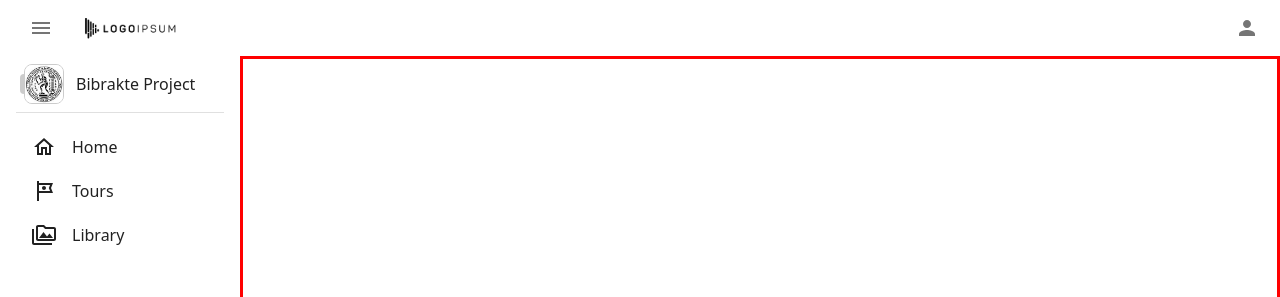
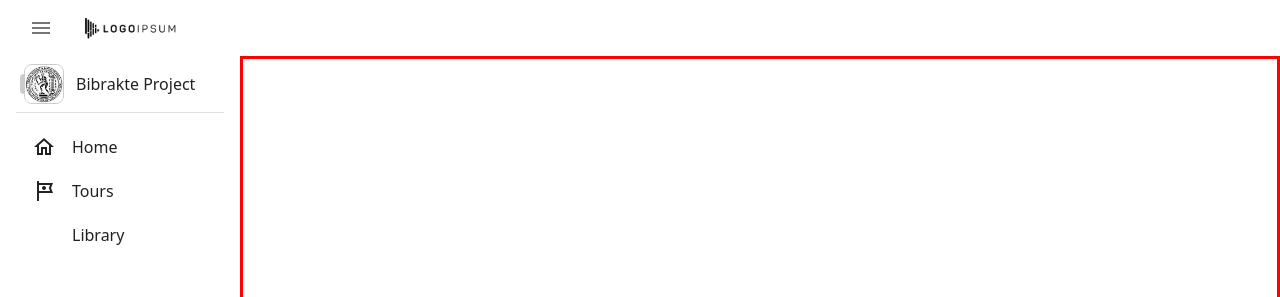
Before and after one commit to EUreka3D-XR/AR-Tour-Builder, a React (Vite) app: page /projects/1/library/1/edit in a window 1280 px wide. Shown: the top 297 px of the page. Built offline with nearby package versions, Linux system fonts and the light colour scheme; what miragejs would draw is missing.

Commit message:
Created an Icon component that uses font icons

```diff
--- a/index.html
+++ b/index.html
@@ -1,10 +1,19 @@
-<!DOCTYPE html>
+<!doctype html>
 <html lang="en">
   <head>
     <meta charset="UTF-8" />
     <link rel="icon" type="image/svg+xml" href="/vite.svg" />
     <meta name="viewport" content="width=device-width, initial-scale=1.0" />
     <title>EurekaXR</title>
+
+    <link
+      rel="stylesheet"
+      href="https://fonts.googleapis.com/icon?family=Material+Icons"
+    />
+    <link
+      rel="stylesheet"
+      href="https://fonts.googleapis.com/icon?family=Material+Icons+Outlined"
+    />
   </head>
   <body>
     <div id="root"></div>
--- a/src/components/header/Header.jsx
+++ b/src/components/header/Header.jsx
@@ -1,8 +1,8 @@
-import { Menu, Person } from "@mui/icons-material";
 import { IconButton, styled } from "@mui/material";
 
 import { useGeneralProvider } from "@/providers/general/GeneralContext";
 import logo from "@/assets/images/dummy-logo.webp";
+import EurekaIcon from "../icon/Icon";
 
 const ContainerStyled = styled("div")(({ theme }) => ({
   width: "100vw",
@@ -30,14 +30,14 @@ function Header() {
       <div className="side-header left-header">
         {isInsideAProject && (
           <IconButton size="small" onClick={toggleNavMenu}>
-            <Menu />
+            <EurekaIcon name="menu" />
           </IconButton>
         )}
         <img src={logo} alt="logo" className="logo" />
       </div>
       <div className="side-header right-header">
         <IconButton size="small">
-          <Person />
+          <EurekaIcon name="user" variant="filled" />
         </IconButton>
       </div>
     </ContainerStyled>
--- /dev/null
+++ b/src/components/icon/Icon.jsx
@@ -0,0 +1,32 @@
+import { Icon as MuiIcon, styled } from "@mui/material";
+
+const VARIANTS = {
+  filled: "material-icons",
+  outlined: "material-icons-outlined",
+};
+
+/**
+ * @param {Object} props
+ * @param {'outlined'|'filled'} props.variant
+ * @param {string} props.className
+ * @param {'inherit'|'action'|'disabled'|'primary'|'secondary'|'error'|'info'|'success'|'warning'} props.color
+ * @param {'inherit'|'large'|'medium'|'small'} props.fontSize
+ * @param {import("@/components/icon/icons").IconName} props.name
+ * @returns {JSX.Element}
+ */
+function IconUnstyled({ variant, className, color, fontSize, name }) {
+  return (
+    <MuiIcon
+      color={color}
+      fontSize={fontSize}
+      baseClassName={VARIANTS[variant]}
+      className={className}
+    >
+      {name}
+    </MuiIcon>
+  );
+}
+
+const EurekaIcon = styled(IconUnstyled)({});
+
+export default EurekaIcon;
--- /dev/null
+++ b/src/components/icon/icons.js
@@ -0,0 +1,14 @@
+/** @const */
+export const icons = {
+  home: "home",
+  media: "perm_media",
+  menu: "menu",
+  poi: "location_on",
+  settings: "settings",
+  tour: "tour",
+  user: "person",
+};
+
+/**
+ * @typedef {keyof typeof icons} IconName
+ */
--- a/src/components/navbar/Navbar.jsx
+++ b/src/components/navbar/Navbar.jsx
@@ -1,13 +1,9 @@
 import clsx from "clsx";
-import {
-  HomeOutlined,
-  PermMediaOutlined,
-  TourOutlined,
-} from "@mui/icons-material";
 import { MenuList, styled } from "@mui/material";
 
 import { useGeneralProvider } from "@/providers/general/GeneralContext";
 import { navPaths } from "@/utils/paths";
+import EurekaIcon from "../icon/Icon";
 import NavbarItem from "./NavbarItem";
 import NavbarProjects from "./NavbarProjects";
 
@@ -37,13 +33,13 @@ function Navbar() {
     >
       <NavbarProjects />
       <NavbarItem to={navPaths.home.to} name={navPaths.home.label}>
-        <HomeOutlined />
+        <EurekaIcon name="home" />
       </NavbarItem>
       <NavbarItem to={navPaths.tours.to} name={navPaths.tours.label}>
-        <TourOutlined />
+        <EurekaIcon name="tours" />
       </NavbarItem>
       <NavbarItem to={navPaths.library.to} name={navPaths.library.label}>
-        <PermMediaOutlined />
+        <EurekaIcon name="media" />
       </NavbarItem>
     </MenuListStyled>
   );
--- a/src/providers/theme/MyThemeProvider.jsx
+++ b/src/providers/theme/MyThemeProvider.jsx
@@ -47,6 +47,11 @@ function MyThemeProvider({ children }) {
             size: "small",
           },
         },
+        MuiIcon: {
+          defaultProps: {
+            baseClassName: "material-icons-outlined",
+          },
+        },
       },
     });
   }, []);
```
